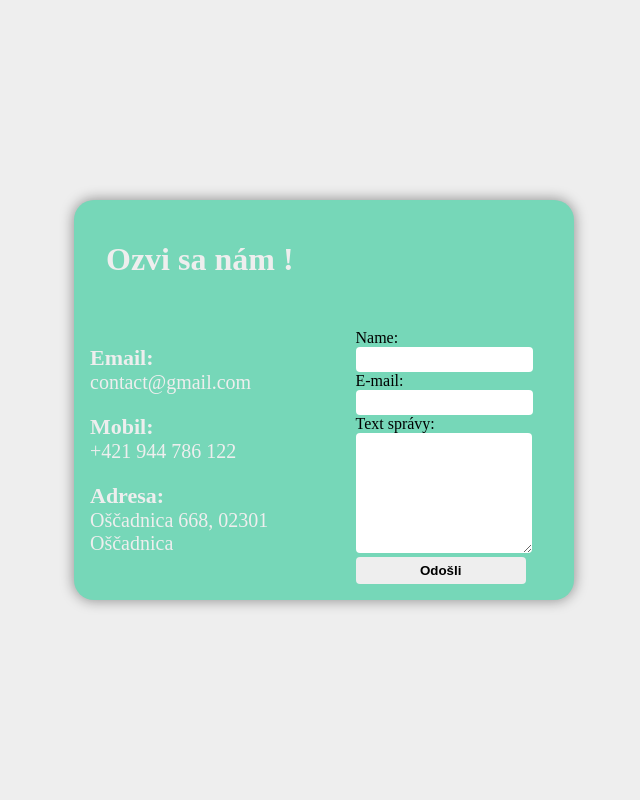
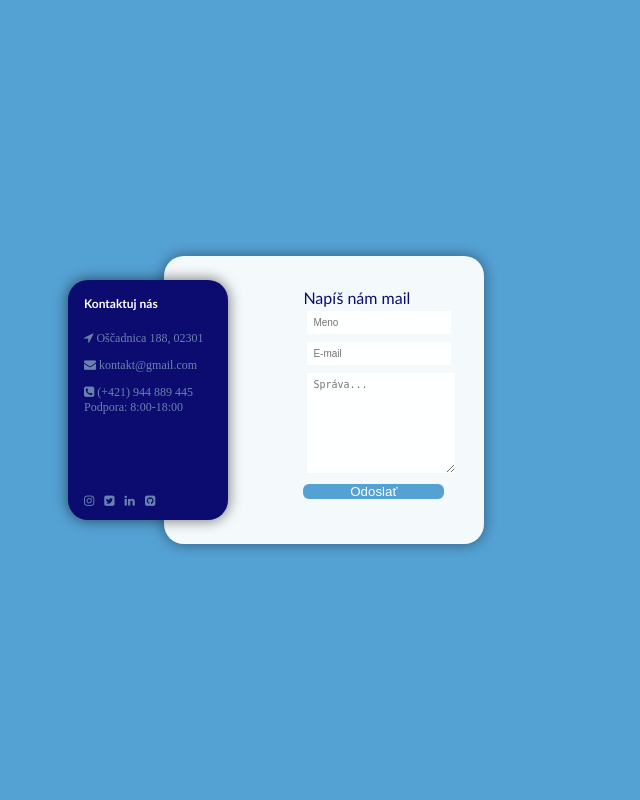
Before and after one commit to PeterKulas/VAII_Semestr-lnaPr, a PHP site: page /kontakt.html in a window 1280 px wide. Shown: the whole page, without its empty margins (316-956 px from the left). Run offline with PHP 8.4, Linux system fonts and the light colour scheme; some libraries are stand-ins or nearby versions.

Commit message:
kontakt.html verzia 2

```diff
--- a/Checkpoint1/kontakt.html
+++ b/Checkpoint1/kontakt.html
@@ -6,29 +6,45 @@
     <meta http-equiv="X-UA-Compatible" content="IE=edge">
     <meta name="viewport" content="width=device-width, initial-scale=1.0">
     <link rel="stylesheet" href="style.css">
+    <link rel="stylesheet" href="http://maxcdn.bootstrapcdn.com/font-awesome/4.3.0/css/font-awesome.min.css">
     <title>Document</title>
 </head>
 
 <body class="contact-body">
-    <div class="contact-container">
-        <h2 class="contact-header">Ozvi sa nám !</h2>
-        <div class="contact-form-container">
-            <ul class="contact-list">
-                <li><span class="title">Email: </span> <span>contact@gmail.com</span></li>
-                <li><span class="title">Mobil: </span><span>+421 944 786 122</span></li>
-                <li><span class="title">Adresa: </span><span>Oščadnica 668, 02301 Oščadnica</span></li>
-            </ul>
-            <form name="contact-form">
-                <label for="fname">Name: </label><br>
-                <input type="text" id="fname" name="fname"><br>
-                <label for="fmail">E-mail: </label><br>
-                <input type="text" id="fmail" name="fmail"><br>
-                <label for="fTextArea">Text správy: </label><br>
-                <textarea rows="8" cols="20" name="fTextArea" form="contact-form"></textarea>
-                <button type="submit">Odošli</button>
+    <div class="contact-form-container">
+        <div class="white-space"></div>
+        <div class="contact-form">
+            <span>Napíš nám mail</span>
+            <form name="form">
+                <input type="text" id="fname" name="fname" placeholder="Meno"><br>
+                <input type="text" id="fmail" name="fmail" placeholder="E-mail"><br>
+                <textarea rows="8" cols="20" name="fTextArea" form="contact-form" placeholder='Správa...'></textarea>
+                <button type="submit" class="contact-btn">Odoslať</button>
             </form>
         </div>
+    </div>
 
+    <div class="contact-info">
+        <h4>Kontaktuj nás</h4>
+        <ul>
+            <li><i class="fa fa-location-arrow"></i>
+                <span>Oščadnica 188, 02301</span>
+            </li>
+            <li><i class="fa fa-envelope"></i>
+                <span>kontakt@gmail.com</span>
+            </li>
+            <li><i class="fa fa-phone-square"></i>
+                <span>(+421) 944 889 445</span>
+                <p>Podpora: 8:00-18:00</p>
+            </li>
+
+        </ul>
+        <div class="ci-footer">
+            <i class="fa fa-instagram"></i>
+            <i class="fa fa-twitter-square"></i>
+            <i class="fa fa-linkedin"></i>
+            <i class="fa fa-github-square"></i>
+        </div>
     </div>
 </body>
 
--- a/Checkpoint1/style.css
+++ b/Checkpoint1/style.css
@@ -46,73 +46,91 @@ main {
 
 /*********** Kontakt Styles **********/
 .contact-body {
+  display: flex;
+  position: relative;
+  justify-content: center;
   align-items: center;
-  justify-content: center;
-  display: flex;
   height: 100vh;
-  background-color: #eeeeee;
+  background-color: #54a1d4;
 }
 
-.contact-container {
+.contact-form-container {
+  position: absolute;
   display: flex;
-  flex-direction: column;
-  justify-content: space-around;
-  width: 500px;
-  height: 400px;
-  background-color: #76d7b8;
+  width: 20rem;
+  height: 18rem;
+  background-color: rgba(255, 255, 255, 0.932);
   border-radius: 20px;
   box-shadow: 0px 0px 13px 1px rgba(0, 0, 0, 0.38);
 }
 
-.contact-header {
-  color: #eeeeee;
-  font-size: 32px;
-  padding: 32px;
+.contact-form {
+  font-family: "Gill Sans", "Gill Sans MT", Calibri, "Trebuchet MS", sans-serif;
+  margin-top: 32px;
+  flex-direction: column;
 }
 
-.contact-list {
-  list-style-type: none;
-  padding: 16px;
+.contact-form span {
+  color: rgb(12, 12, 112);
 }
 
-.contact-list li {
-  display: flex;
-  flex-direction: column;
-  margin-bottom: 20px;
-  color: #eeeeee;
-  font-size: 20px;
+.contact-form input,
+.contact-form textarea {
+  font-size: 10px;
+  color: #aaa9a9;
+  background-color: rgba(255, 255, 255, 0.932);
+  border: none;
+  padding: 6px;
+  margin: 4px;
 }
 
-.title {
-  font-weight: bold;
-  font-size: 22px;
+.contact-btn {
+  width: 78%;
+  background-color: #54a1d4;
+  color: white;
+  border: none;
+  border-radius: 6px;
 }
-.contact-form-container {
-  display: flex;
+.contact-btn:hover,
+.contact-btn:active {
+  cursor: pointer;
+  background-color: rgb(12, 12, 112);
 }
 
-.contact-form-container input {
-  border-radius: 4px;
-  height: 25px;
-  border: none;
+.white-space {
+  width: 50%;
 }
 
-.contact-form-container textarea {
-  border-radius: 4px;
-  border: none;
+.contact-info {
+  position: absolute;
+  z-index: 9;
+  width: 10rem;
+  height: 15rem;
+  background-color: rgb(12, 12, 112);
+  box-shadow: 0px 0px 13px 1px rgba(0, 0, 0, 0.5);
+  padding: 16px;
+  color: #afdddf91;
+  font-size: 12px;
+  border-radius: 20px;
+  margin-left: -22rem;
 }
 
-.contact-form-container button {
-  width: 78%;
-  padding: 6px;
-  border-radius: 4px;
-  background-color: #eeeeee;
-  font-weight: bold;
-  border: none;
+.contact-info h4 {
+  color: white;
+  font-family: "Gill Sans", "Gill Sans MT", Calibri, "Trebuchet MS", sans-serif;
+  margin-bottom: 20px;
 }
 
-.contact-form-container button:hover,
-.contact-form-container button:active {
-  cursor: pointer;
-  background-color: #eeeeee7c;
+.contact-info ul {
+  list-style: none;
+  margin-bottom: 80px;
 }
+
+.contact-info li {
+  margin-bottom: 12px;
+}
+
+.ci-footer {
+  display: flex;
+  gap: 10px;
+}
```
